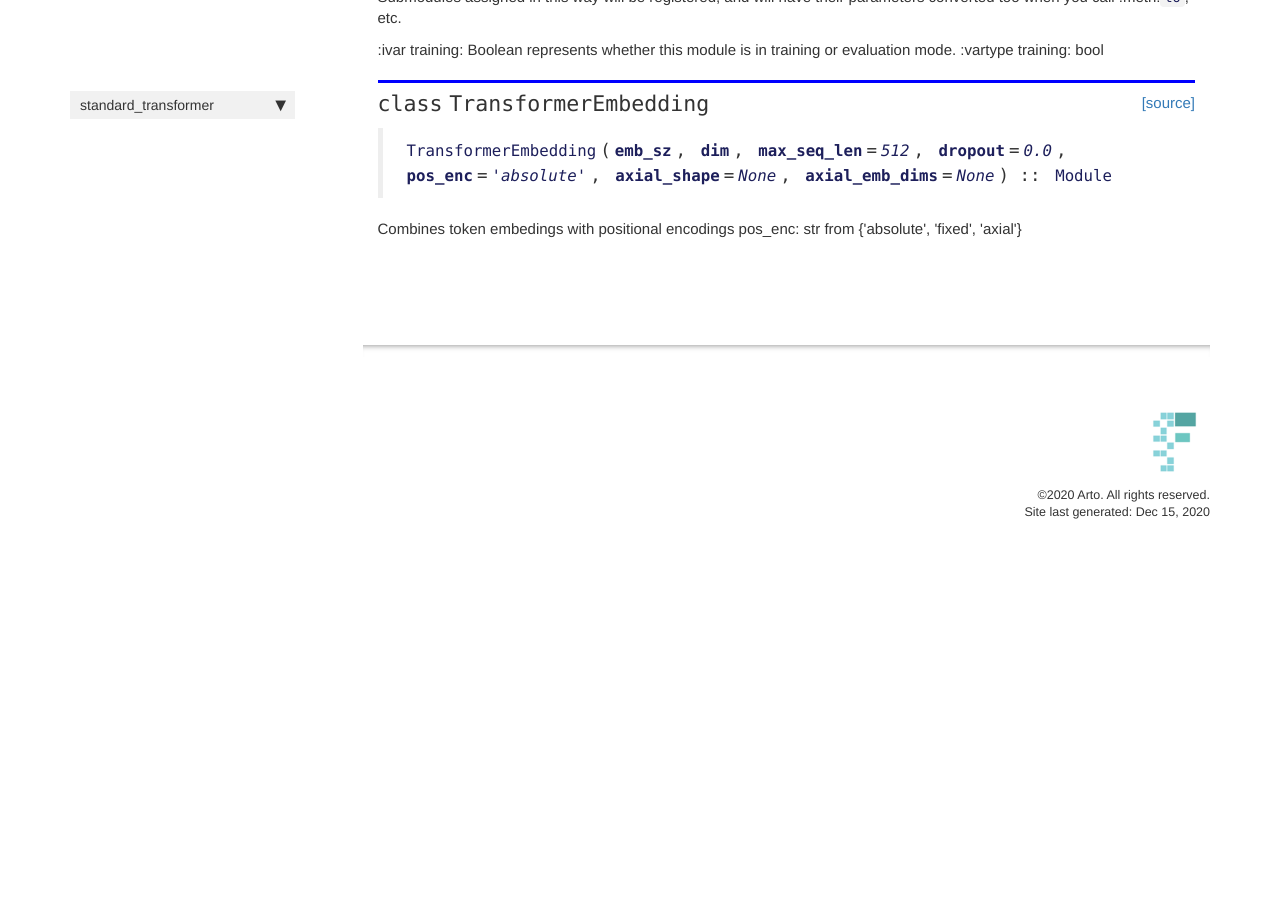
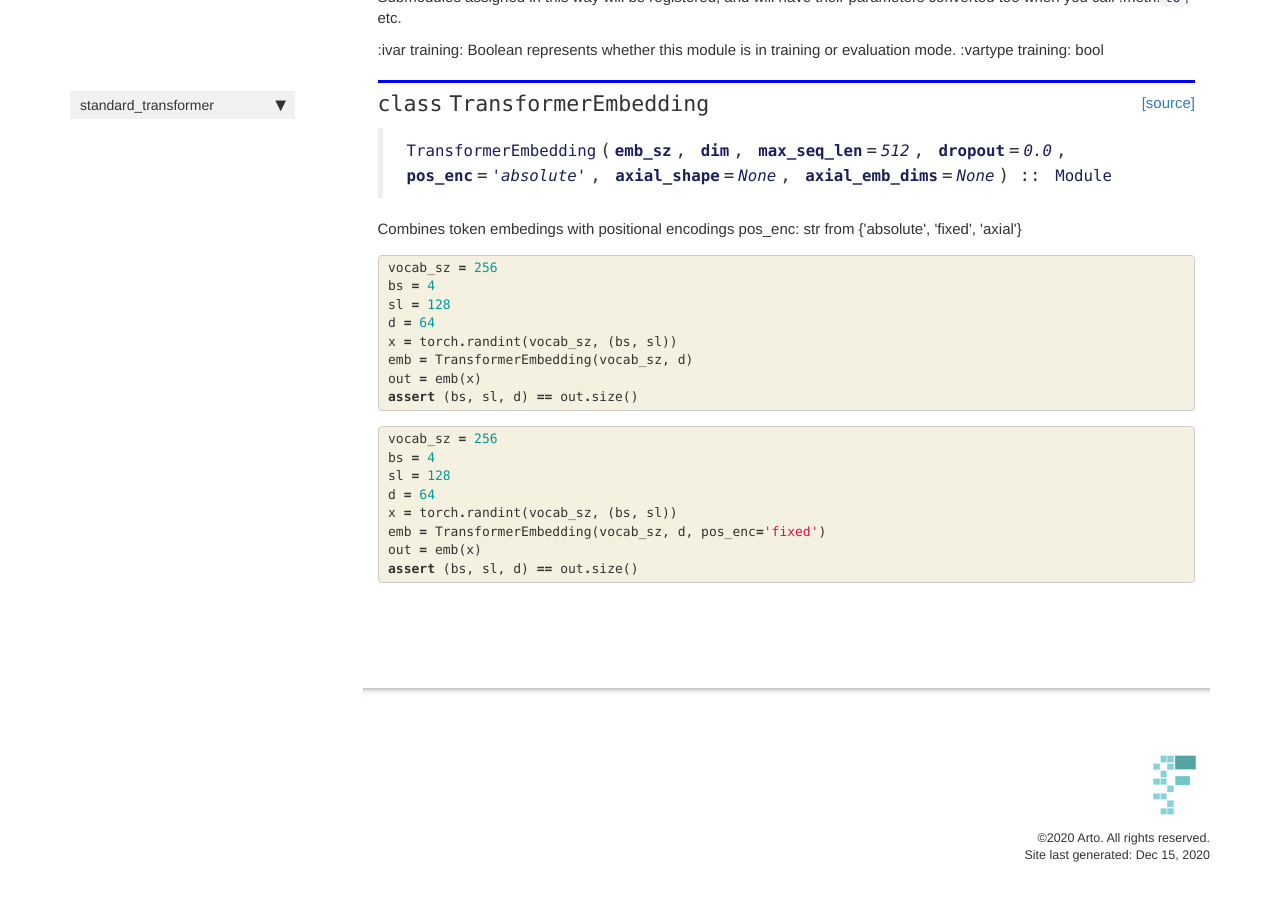
Before and after one commit to arampacha/standard_transformer, a Jekyll site: the page built from docs/layers.html, in a window 1280 px wide and 900 px high, scrolled down 8097 px. Built offline with Jekyll 4.4.1, drawn with Linux system fonts in a browser that asks for light colours; nearby versions of some CDN libraries; comment, search, counter and statistics services are not loaded; before the commit the page ends 8669 px from its top, so only the background shows below that.

Commit message:
absolute positional encodings init std=0.02

```diff
--- a/docs/layers.html
+++ b/docs/layers.html
@@ -1010,4 +1010,52 @@
 </div>
     {% endraw %}
 
+    {% raw %}
+
+<div class="cell border-box-sizing code_cell rendered">
+<div class="input">
+
+<div class="inner_cell">
+    <div class="input_area">
+<div class=" highlight hl-ipython3"><pre><span></span><span class="n">vocab_sz</span> <span class="o">=</span> <span class="mi">256</span>
+<span class="n">bs</span> <span class="o">=</span> <span class="mi">4</span>
+<span class="n">sl</span> <span class="o">=</span> <span class="mi">128</span>
+<span class="n">d</span> <span class="o">=</span> <span class="mi">64</span>
+<span class="n">x</span> <span class="o">=</span> <span class="n">torch</span><span class="o">.</span><span class="n">randint</span><span class="p">(</span><span class="n">vocab_sz</span><span class="p">,</span> <span class="p">(</span><span class="n">bs</span><span class="p">,</span> <span class="n">sl</span><span class="p">))</span>
+<span class="n">emb</span> <span class="o">=</span> <span class="n">TransformerEmbedding</span><span class="p">(</span><span class="n">vocab_sz</span><span class="p">,</span> <span class="n">d</span><span class="p">)</span>
+<span class="n">out</span> <span class="o">=</span> <span class="n">emb</span><span class="p">(</span><span class="n">x</span><span class="p">)</span>
+<span class="k">assert</span> <span class="p">(</span><span class="n">bs</span><span class="p">,</span> <span class="n">sl</span><span class="p">,</span> <span class="n">d</span><span class="p">)</span> <span class="o">==</span> <span class="n">out</span><span class="o">.</span><span class="n">size</span><span class="p">()</span>
+</pre></div>
+
+    </div>
 </div>
+</div>
+
+</div>
+    {% endraw %}
+
+    {% raw %}
+
+<div class="cell border-box-sizing code_cell rendered">
+<div class="input">
+
+<div class="inner_cell">
+    <div class="input_area">
+<div class=" highlight hl-ipython3"><pre><span></span><span class="n">vocab_sz</span> <span class="o">=</span> <span class="mi">256</span>
+<span class="n">bs</span> <span class="o">=</span> <span class="mi">4</span>
+<span class="n">sl</span> <span class="o">=</span> <span class="mi">128</span>
+<span class="n">d</span> <span class="o">=</span> <span class="mi">64</span>
+<span class="n">x</span> <span class="o">=</span> <span class="n">torch</span><span class="o">.</span><span class="n">randint</span><span class="p">(</span><span class="n">vocab_sz</span><span class="p">,</span> <span class="p">(</span><span class="n">bs</span><span class="p">,</span> <span class="n">sl</span><span class="p">))</span>
+<span class="n">emb</span> <span class="o">=</span> <span class="n">TransformerEmbedding</span><span class="p">(</span><span class="n">vocab_sz</span><span class="p">,</span> <span class="n">d</span><span class="p">,</span> <span class="n">pos_enc</span><span class="o">=</span><span class="s1">&#39;fixed&#39;</span><span class="p">)</span>
+<span class="n">out</span> <span class="o">=</span> <span class="n">emb</span><span class="p">(</span><span class="n">x</span><span class="p">)</span>
+<span class="k">assert</span> <span class="p">(</span><span class="n">bs</span><span class="p">,</span> <span class="n">sl</span><span class="p">,</span> <span class="n">d</span><span class="p">)</span> <span class="o">==</span> <span class="n">out</span><span class="o">.</span><span class="n">size</span><span class="p">()</span>
+</pre></div>
+
+    </div>
+</div>
+</div>
+
+</div>
+    {% endraw %}
+
+</div>
--- a/standard_transformer/layers.py
+++ b/standard_transformer/layers.py
@@ -394,5 +394,5 @@
         return self.dropout(x)
     def _init(self):
         nn.init.trunc_normal_(self.emb.weight, std = 0.02)
-        if hasattr(self.pos_enc, 'weight'):
-            nn.init.trunc_normal_(self.pos_enc.weight, std = 0.02)
+        if hasattr(self.pos_enc, 'emb'):
+            nn.init.trunc_normal_(self.pos_enc.emb.weight, std = 0.02)
```
Also changed, not shown: 1 other file.
